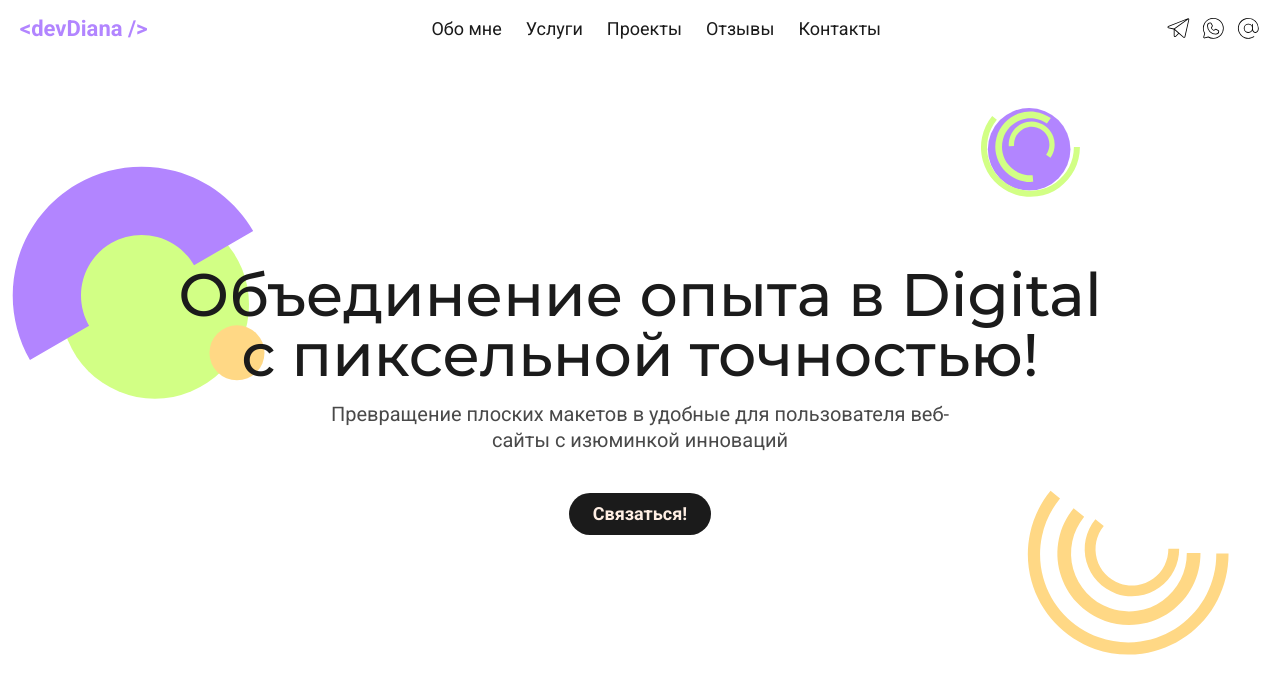
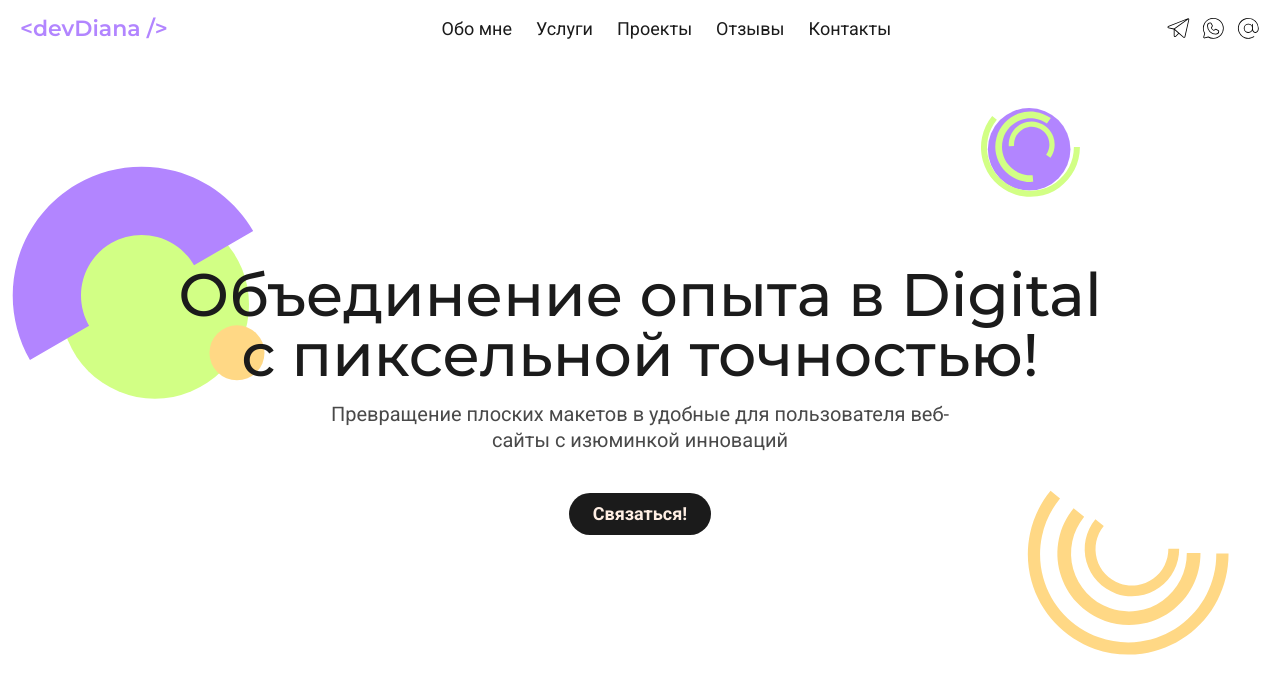
Before and after one commit to m-diana-dev/portfolio, a React (Vite) app: page / in a window 1280 px wide. Shown: the top 694 px of the page. Built offline with nearby package versions, Linux system fonts and the light colour scheme.

Commit message:
fix: fixed styles for header and logo

```diff
--- a/src/components/logo/Logo.tsx
+++ b/src/components/logo/Logo.tsx
@@ -9,6 +9,7 @@ export const Logo = () => {
 }
 
 const StyledLogo = styled.a`
+  font-family: 'Montserrat', sans-serif;
   font-size: 1.1rem;
   font-weight: 700;
   color: ${({theme})=>theme.colors.colorMain};
--- a/src/layout/header/Header.tsx
+++ b/src/layout/header/Header.tsx
@@ -33,8 +33,9 @@ const StyledHeader = styled.header`
   top: 0;
   left: 0;
   right: 0;
-  backdrop-filter: blur(30px);
+  backdrop-filter: blur(10px);
   background-color: rgba(255, 255, 255, .8);
+  z-index: 40;
   @media ${({theme}) => theme.media.mobile} {
     padding: 10px 0;
   }
```
